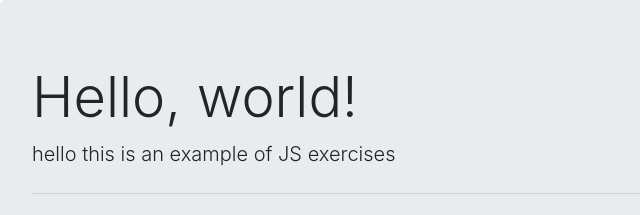
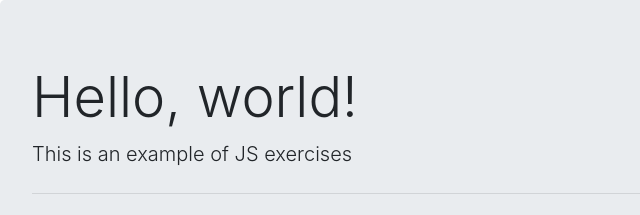
Before and after one commit to JuanCarlosLP/Evaluacion-6, a plain HTML site: page index.html in a window 1280 px wide. Shown: the top 215 px of the page, 0-640 px from the left. Drawn offline with nearby package versions, Linux system fonts and the light colour scheme.

Commit message:
Update index.html

```diff
--- a/index.html
+++ b/index.html
@@ -12,7 +12,7 @@
 <body>
    <div class="jumbotron">
   <h1 class="display-4">Hello, world!</h1>
-  <p class="lead">hello this is an example of JS exercises</p>
+  <p class="lead">This is an example of JS exercises</p>
   <hr class="my-4">
   <p>(Map, Find, FindIndex, Contains, Pluck, Without)</p>
 </div>
```
